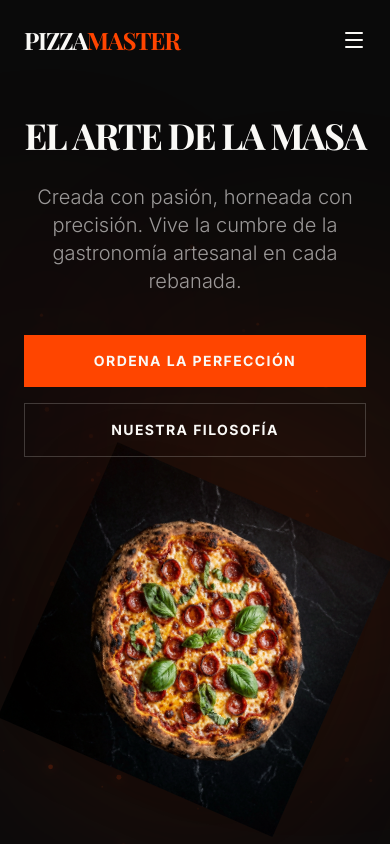
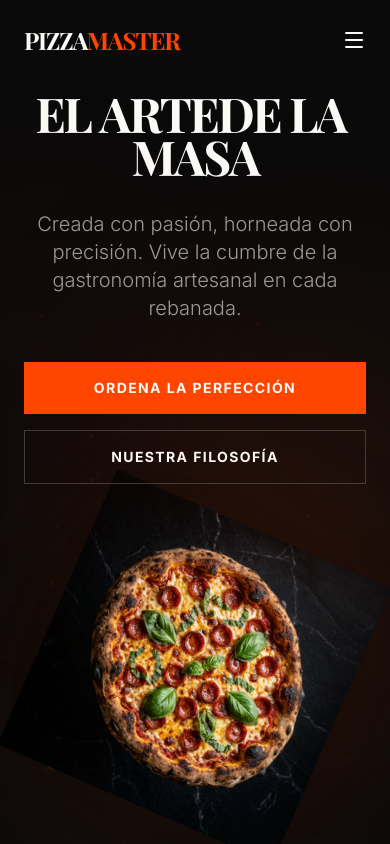
Before and after one commit to DriKode/pizza-master, a Next.js app: page / in a window 390 px wide. Shown: the top 844 px of the page. Built offline with nearby package versions, Linux system fonts and the light colour scheme; a web font is replaced by a local one.

Commit message:
Update: Título del Hero en dos líneas y cambio de tipografía en contacto

```diff
--- a/src/components/CTA.tsx
+++ b/src/components/CTA.tsx
@@ -79,19 +79,19 @@ const CTA = () => {
         <div className="mt-20 grid grid-cols-1 md:grid-cols-3 gap-12 border-t border-[#0A0A0A]/10 pt-20">
           <div className="text-left">
             <h4 className="text-[#0A0A0A] font-bold uppercase tracking-widest text-xs mb-4">Ubicación</h4>
-            <p className="text-[#0A0A0A] font-playfair text-xl">
+            <p className="text-[#0A0A0A] font-inter text-lg font-light leading-relaxed">
               Calle Gastronomía 123,<br />Nueva York, NY 10001
             </p>
           </div>
           <div className="text-left">
             <h4 className="text-[#0A0A0A] font-bold uppercase tracking-widest text-xs mb-4">Reservas</h4>
-            <p className="text-[#0A0A0A] font-playfair text-xl">
+            <p className="text-[#0A0A0A] font-inter text-lg font-light leading-relaxed">
               +1 (555) MASTER-PIZZA<br />ciao@pizzamaster.com
             </p>
           </div>
           <div className="text-left">
             <h4 className="text-[#0A0A0A] font-bold uppercase tracking-widest text-xs mb-4">Horarios</h4>
-            <p className="text-[#0A0A0A] font-playfair text-xl">
+            <p className="text-[#0A0A0A] font-inter text-lg font-light leading-relaxed">
               Lun-Dom: 12:00 — 23:00<br />Noches largas Vie y Sáb
             </p>
           </div>
--- a/src/components/Hero.tsx
+++ b/src/components/Hero.tsx
@@ -74,9 +74,9 @@ const Hero = () => {
         <div className="z-10 text-center lg:text-left">
           <h1
             ref={headlineRef}
-            className="text-4xl md:text-8xl font-playfair font-bold tracking-tighter leading-[0.9] text-[#FAF9F6] mb-8"
+            className="text-5xl md:text-9xl font-playfair font-bold tracking-tighter leading-[0.9] text-[#FAF9F6] mb-8"
           >
-            EL ARTE DE LA MASA
+            EL ARTE <br /> DE LA MASA
           </h1>
           <p className="hero-sub text-xl md:text-2xl text-[#FAF9F6]/60 max-w-xl mx-auto lg:mx-0 mb-10 font-light">
             Creada con pasión, horneada con precisión. Vive la cumbre de la gastronomía artesanal en cada rebanada.
```
